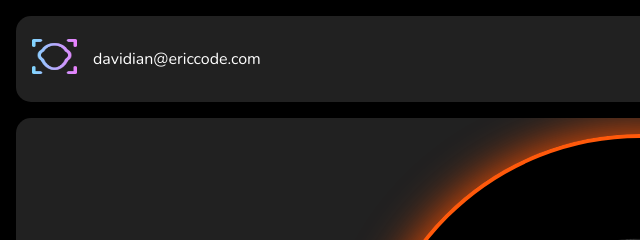
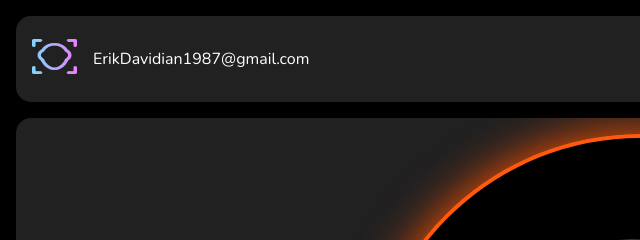
Before and after one commit to TheJimmyLogan/Portfolio, a plain HTML site: page index.html in a window 1280 px wide. Shown: the top 240 px of the page, 0-640 px from the left. Drawn offline with nearby package versions, Linux system fonts and the light colour scheme.

```diff
--- a/index.html
+++ b/index.html
@@ -38,7 +38,7 @@
             <section class="header-section">
                 <section class="text-logo">
                     <a href="./index.html"><img src="/logo/Face.png" width="45px" height="35px" alt=""></a>
-                    davidian@ericcode.com
+                    ErikDavidian1987@gmail.com
                 </section>
                 <button class="menu-button">
                     <img src="./icons/menu-mobile.svg" alt="">
```
